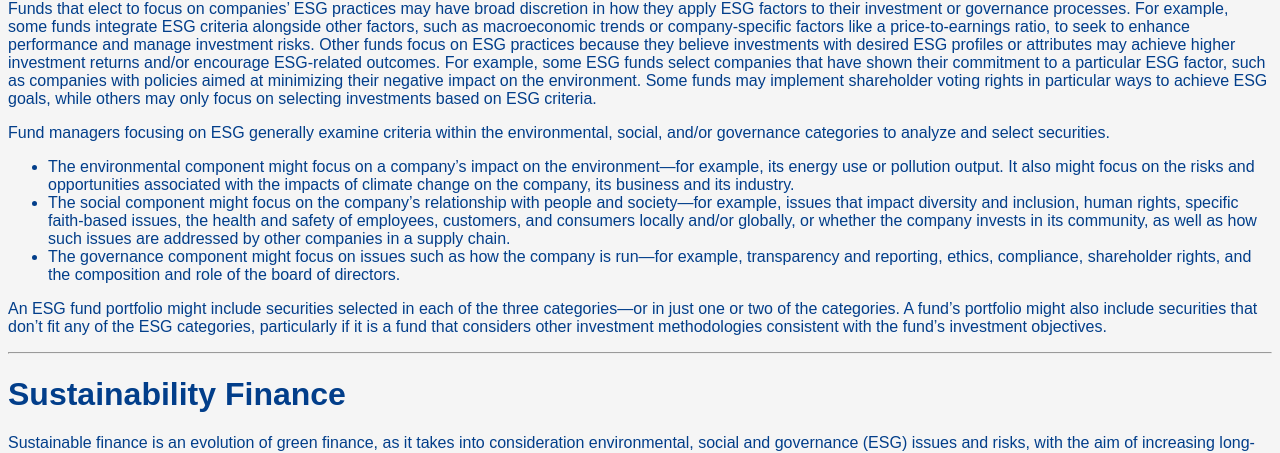
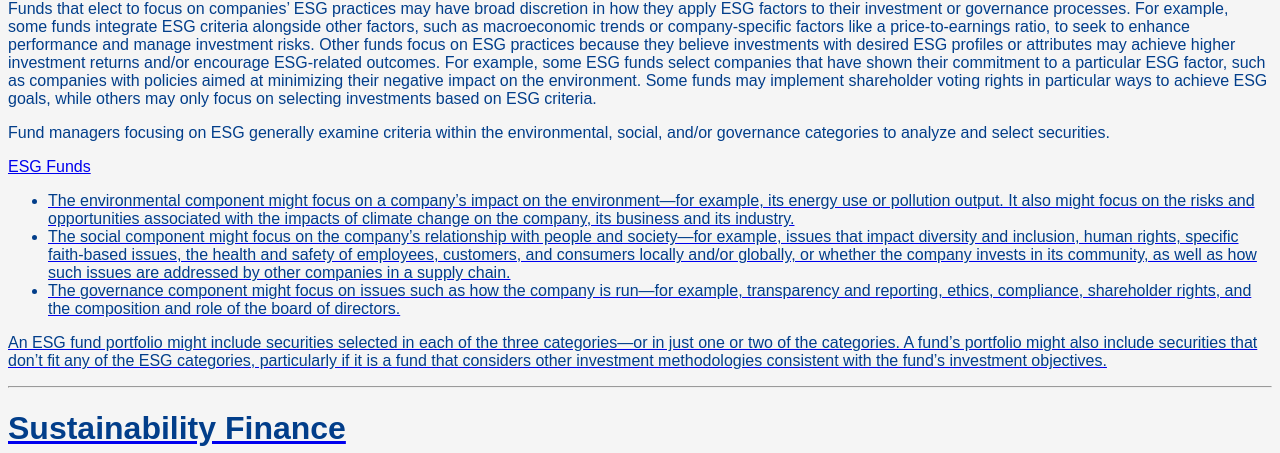
Before and after one commit to esgtrend/esgtrend.github.io, a plain HTML site: page index.html in a window 1280 px wide. Shown: the part 988-1441 px from the top of the page. Drawn offline with Linux system fonts and the light colour scheme.

Commit message:
Update index.html

```diff
--- a/index.html
+++ b/index.html
@@ -70,6 +70,10 @@
     <p>Fund managers focusing on ESG generally examine criteria within the environmental, social, and/or governance
         categories to analyze and select securities.</p>
 
+
+    <p><a href="./ESG_funds">ESG Funds</p>
+
+
     <ul>
         <li>The environmental component might focus on a company’s impact on the environment—for example, its energy use
             or pollution output. It also might focus on the risks and opportunities associated with the impacts of
```
